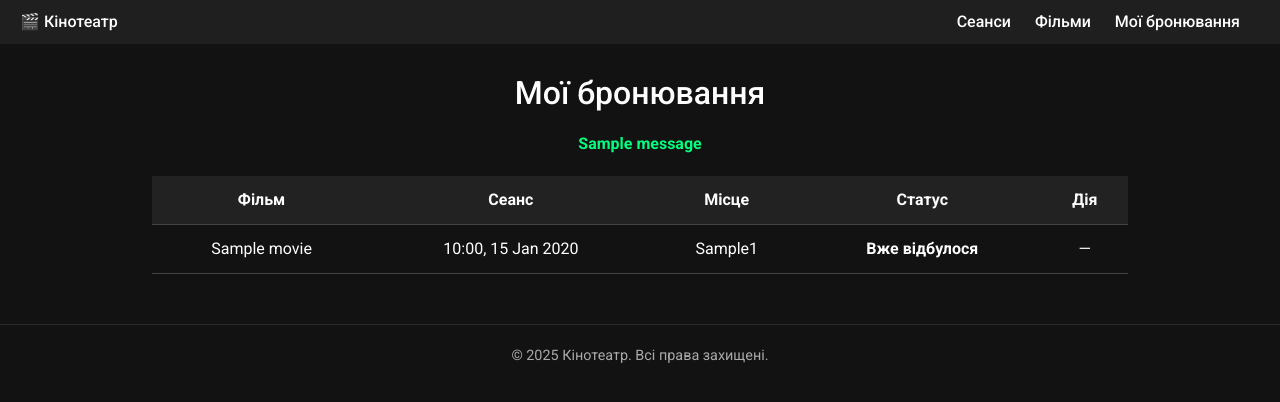
After one commit to ne0ascorbinka/movie-reservation-system, a Django app: page /my-bookings/ in a window 1280 px wide. The commit adds this page. Shown: the top 402 px of the page. Run offline with Django 5.2, Linux system fonts and the light colour scheme; a user stored in the database is signed in; tables that the repository leaves empty hold one stand-in row (values such as "Sample post"); one stand-in notice (Sample message) is shown.

Commit message:
add booking for users and listbooking

```diff
--- a/movie_reservation_system/movies/models.py
+++ b/movie_reservation_system/movies/models.py
@@ -1,5 +1,6 @@
 from django.db import models
 from django.utils import timezone
+from django.conf import settings
 
 
 class MovieGenre(models.Model):
@@ -78,9 +79,8 @@ class Seat(models.Model):
 class Booking(models.Model):
     showtime = models.ForeignKey(Showtime, on_delete=models.CASCADE, related_name="bookings")
     seat = models.ForeignKey(Seat, on_delete=models.CASCADE, related_name="bookings")
-    first_name = models.CharField(max_length=50, default='')
-    last_name = models.CharField(max_length=50, default='')
-    phone = models.CharField(max_length=20, default='')
+    user = models.ForeignKey(settings.AUTH_USER_MODEL, on_delete=models.CASCADE)  # нове поле
+
     created_at = models.DateTimeField(auto_now_add=True)
 
     class Meta:
--- a/movie_reservation_system/movies/templates/movies/base.html
+++ b/movie_reservation_system/movies/templates/movies/base.html
@@ -42,7 +42,7 @@
       <div class="nav-links">
           <a href="{% url 'movies:upcoming_showtimes' %}">Сеанси</a>
           <a href="{%url 'movies:movie_list'%}">Фільми</a>
-          <a href="#">Контакти</a>
+          <a href="{% url 'movies:my_bookings' %}">Мої бронювання</a>
       </div>
   </div>
 
--- /dev/null
+++ b/movie_reservation_system/movies/templates/movies/my_bookings.html
@@ -0,0 +1,107 @@
+{% extends "movies/base.html" %}
+{% load tz %}
+
+{% block title %}Мої бронювання{% endblock %}
+
+{% block content %}
+<style>
+    .booking-table {
+        width: 100%;
+        border-collapse: collapse;
+        margin-top: 20px;
+        font-family: 'Roboto', sans-serif;
+    }
+    .booking-table th, .booking-table td {
+        padding: 12px;
+        text-align: center;
+        border-bottom: 1px solid #444;
+        color: #fff;
+    }
+    .booking-table th {
+        background-color: #222;
+    }
+    .booking-table tr:nth-child(even) {
+        background-color: #1a1a1a;
+    }
+    .status-active {
+        color: #00ff7f;
+        font-weight: bold;
+    }
+    .status-past {
+        color: #ff3d00;
+        font-weight: bold;
+    }
+    .cancel-btn {
+        padding: 6px 12px;
+        border: none;
+        border-radius: 6px;
+        background-color: #ff3d00;
+        color: #fff;
+        cursor: pointer;
+        transition: 0.2s;
+    }
+    .cancel-btn:hover {
+        background-color: #e63600;
+    }
+
+    @media (max-width: 768px) {
+        .booking-table th, .booking-table td {
+            padding: 8px;
+        }
+        .cancel-btn {
+            padding: 4px 8px;
+            font-size: 0.9rem;
+        }
+    }
+</style>
+
+<h2 style="text-align:center; margin-bottom:20px;">Мої бронювання</h2>
+
+{% if messages %}
+<div style="text-align:center; margin-bottom:15px;">
+    {% for message in messages %}
+        <div style="color: {% if message.tags == 'success' %}#00ff7f{% else %}#ff3d00{% endif %}; font-weight:bold;">
+            {{ message }}
+        </div>
+    {% endfor %}
+</div>
+{% endif %}
+
+{% if bookings %}
+<table class="booking-table">
+    <thead>
+        <tr>
+            <th>Фільм</th>
+            <th>Сеанс</th>
+            <th>Місце</th>
+            <th>Статус</th>
+            <th>Дія</th>
+        </tr>
+    </thead>
+    <tbody>
+        {% for b in bookings %}
+        <tr>
+            <td>{{ b.movie_title }}</td>
+            <td>{{ b.showtime|date:"H:i, d M Y" }}</td>
+            <td>{{ b.seat }}</td>
+            <td class="{% if b.can_cancel %}status-active{% else %}status-past{% endif %}">
+                {% if b.can_cancel %}Активне{% else %}Вже відбулося{% endif %}
+            </td>
+            <td>
+                {% if b.can_cancel %}
+                    <form method="post" action="{% url 'movies:cancel_booking' b.id %}">
+                        {% csrf_token %}
+                        <button type="submit" class="cancel-btn">Скасувати</button>
+                    </form>
+                {% else %}
+                    —
+                {% endif %}
+            </td>
+        </tr>
+        {% endfor %}
+    </tbody>
+</table>
+{% else %}
+<p style="text-align:center; margin-top:20px;">У вас поки немає бронювань.</p>
+{% endif %}
+{% endblock %}
--- a/movie_reservation_system/movies/urls.py
+++ b/movie_reservation_system/movies/urls.py
@@ -10,4 +10,6 @@ urlpatterns = [
     path('<int:movie_id>/', views.movie_detail, name='movie_detail'),
     path("booking/<int:showtime_id>/", views.booking_detail, name="booking_detail"),
     path("showtime/<int:showtime_id>/success/", views.booking_success, name="booking_success"),
+    path('my-bookings/', views.my_bookings, name='my_bookings'),
+    path('cancel-booking/<int:booking_id>/', views.cancel_booking, name='cancel_booking'),
 ]
--- a/movie_reservation_system/movies/views.py
+++ b/movie_reservation_system/movies/views.py
@@ -4,6 +4,10 @@ from django.db.models import Prefetch
 from django.shortcuts import render, get_object_or_404, redirect
 from django.views.generic import ListView
 from django.utils import timezone
+from django.conf import settings
+
+from django.contrib.auth.decorators import login_required
+from django.contrib import messages
 
 from .azure_sas import generate_azure_read_sas_url
 from .models import Movie, Showtime, MovieGenre, Seat, Booking
@@ -149,13 +153,16 @@ def movie_detail(request, movie_id):
     }
     return render(request, "movies/movie_detail.html", context)
 
+from django.contrib.auth.decorators import login_required
+
+@login_required
 def booking_detail(request, showtime_id):
     showtime = get_object_or_404(Showtime, id=showtime_id)
     hall = showtime.hall
 
-    # Створюємо список рядів і місць
+    # Формування рядів і місць
     seat_rows = []
-    rows = [chr(65 + i) for i in range(hall.rows)]  # A, B, C...
+    rows = [chr(65 + i) for i in range(hall.rows)]
     for row_letter in rows:
         row_seats = []
         for number in range(1, hall.seats_per_row + 1):
@@ -171,18 +178,13 @@ def booking_detail(request, showtime_id):
 
     if request.method == "POST":
         selected_ids = request.POST.getlist("selected_seats")
-        first_name = request.POST.get("first_name")
-        last_name = request.POST.get("last_name")
-        phone = request.POST.get("phone")
 
         for sid in selected_ids:
             seat = Seat.objects.get(id=sid)
             Booking.objects.create(
                 showtime=showtime,
                 seat=seat,
-                first_name=first_name,
-                last_name=last_name,
-                phone=phone
+                user=request.user  # ✅ нове поле
             )
 
         return redirect("movies:booking_success", showtime_id=showtime.id)
@@ -191,6 +193,37 @@ def booking_detail(request, showtime_id):
         "showtime": showtime,
         "seat_rows": seat_rows
     })
+
+@login_required
+def my_bookings(request):
+    # Отримуємо всі бронювання поточного користувача
+    bookings = Booking.objects.filter(user=request.user).select_related('showtime', 'seat', 'showtime__movie')
+
+    now = timezone.now()
+    # Передамо у шаблон інформацію, чи можна скасувати бронювання
+    booking_list = []
+    for b in bookings:
+        can_cancel = b.showtime.start_time > now
+        booking_list.append({
+            'id': b.id,
+            'movie_title': b.showtime.movie.title,
+            'showtime': b.showtime.start_time,
+            'seat': f"{b.seat.row}{b.seat.number}",
+            'can_cancel': can_cancel
+        })
+
+    return render(request, 'movies/my_bookings.html', {'bookings': booking_list})
+
+@login_required
+def cancel_booking(request, booking_id):
+    booking = get_object_or_404(Booking, id=booking_id, user=request.user)
+    if booking.showtime.start_time <= timezone.now():
+        messages.warning(request, "Це бронювання вже відбулося, його не можна скасувати.")
+    else:
+        booking.delete()
+        messages.success(request, "Бронювання успішно скасоване.")
+    return redirect('movies:my_bookings')
+
 
 def booking_success(request, showtime_id):
     showtime = get_object_or_404(Showtime, id=showtime_id)
```
Also changed, not shown: movie_reservation_system/movies/templates/movies/booking_detail.html (+3 -7 lines), movie_reservation_system/movies/migrations/0005_remove_booking_first_name_remove_booking_last_name_and_more.py (added).
